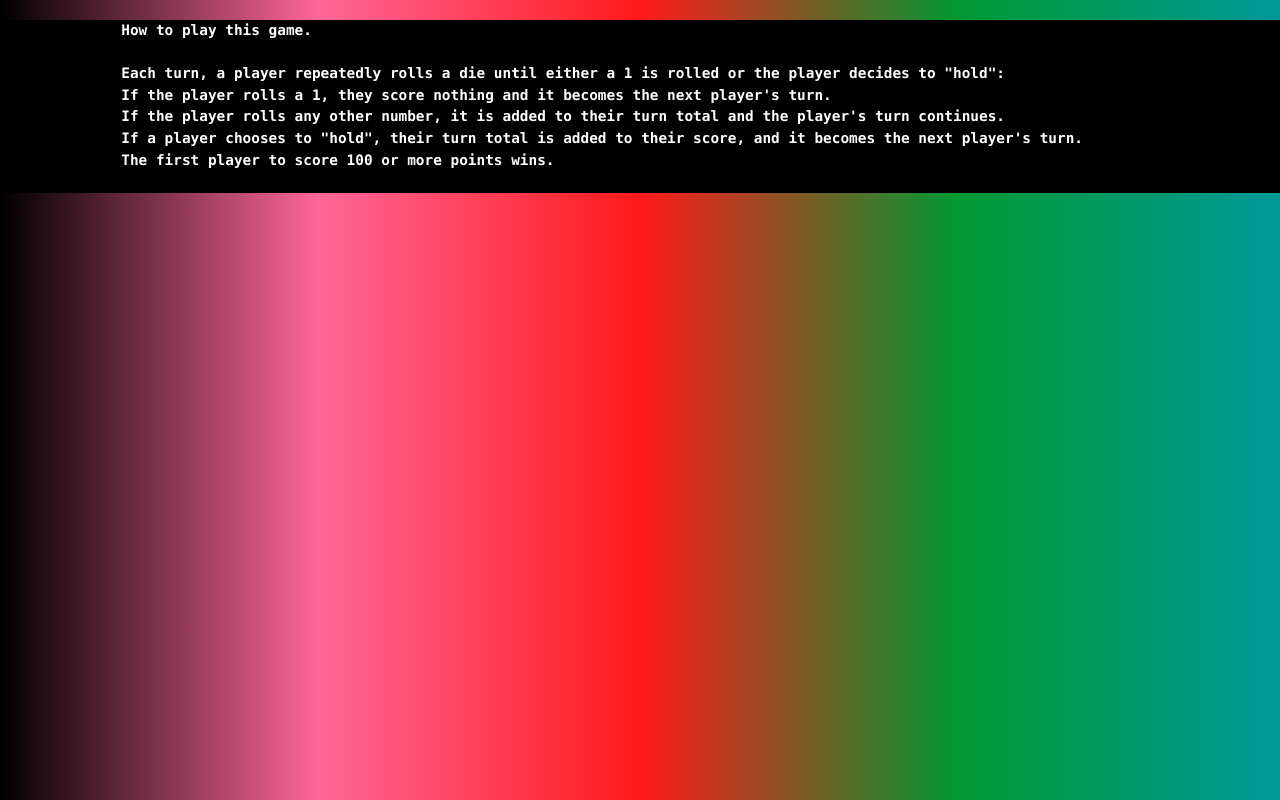
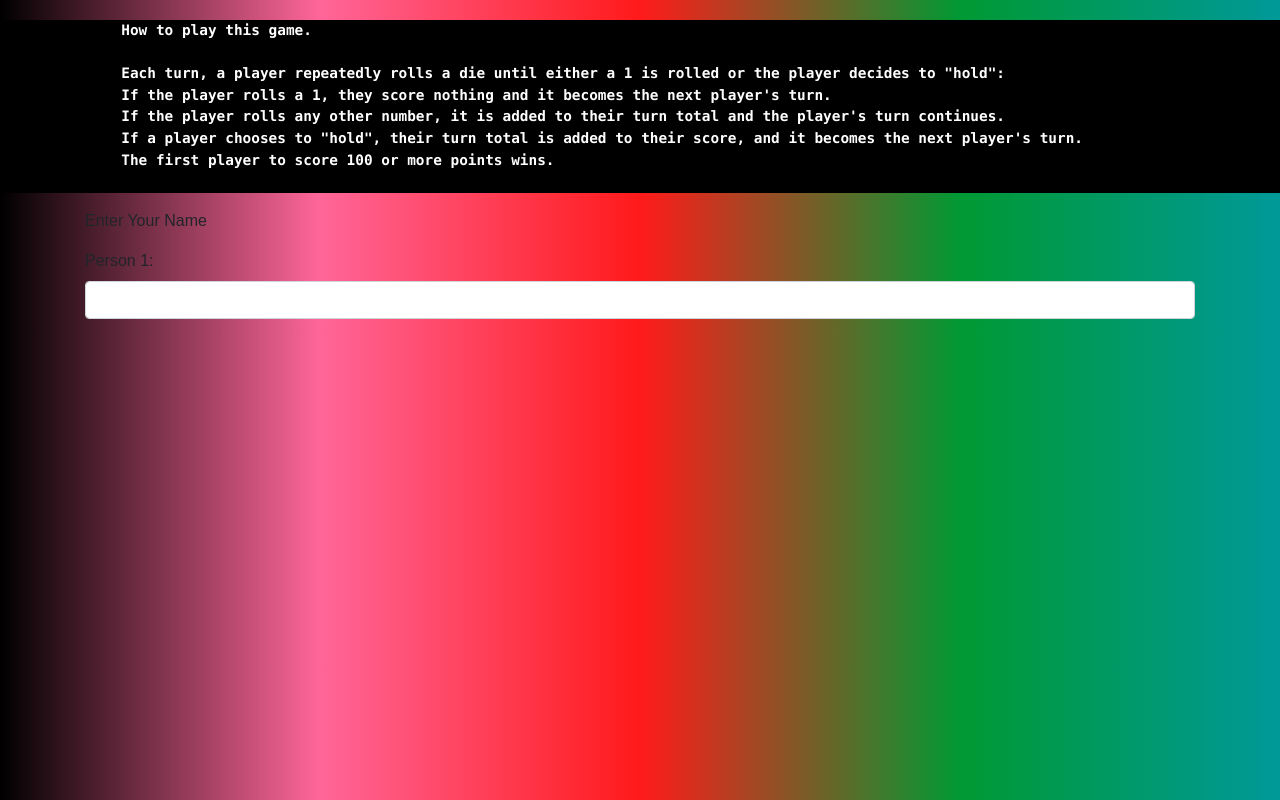
Before and after one commit to lulumoha/ip4-dice, a plain HTML site: page index.html in a window 1280 px wide. Drawn offline with nearby package versions, Linux system fonts and the light colour scheme; a script that the page names is missing.

Commit message:
adding player1 details

```diff
--- a/index.html
+++ b/index.html
@@ -17,6 +17,15 @@
               The first player to score 100 or more points wins.
             </pre>
 
+            <div class="playernames container" id="header">
+      <p>Enter Your Name</p>
+      <form id="player-1">
+        <div class="form-group">
+          <label for="player1Name">Person 1:</label>
+          <input required class="player1Name form-control" type="text">
+        </div>
+      </form>
+
 
         <script src="https://code.jquery.com/jquery-3.2.1.slim.min.js" integrity="sha384-KJ3o2DKtIkvYIK3UENzmM7KCkRr/rE9/Qpg6aAZGJwFDMVNA/GpGFF93hXpG5KkN" crossorigin="anonymous"></script>
             <script src="https://cdnjs.cloudflare.com/ajax/libs/popper.js/1.12.3/umd/popper.min.js" integrity="sha384-vFJXuSJphROIrBnz7yo7oB41mKfc8JzQZiCq4NCceLEaO4IHwicKwpJf9c9IpFgh" crossorigin="anonymous"></script>
```
